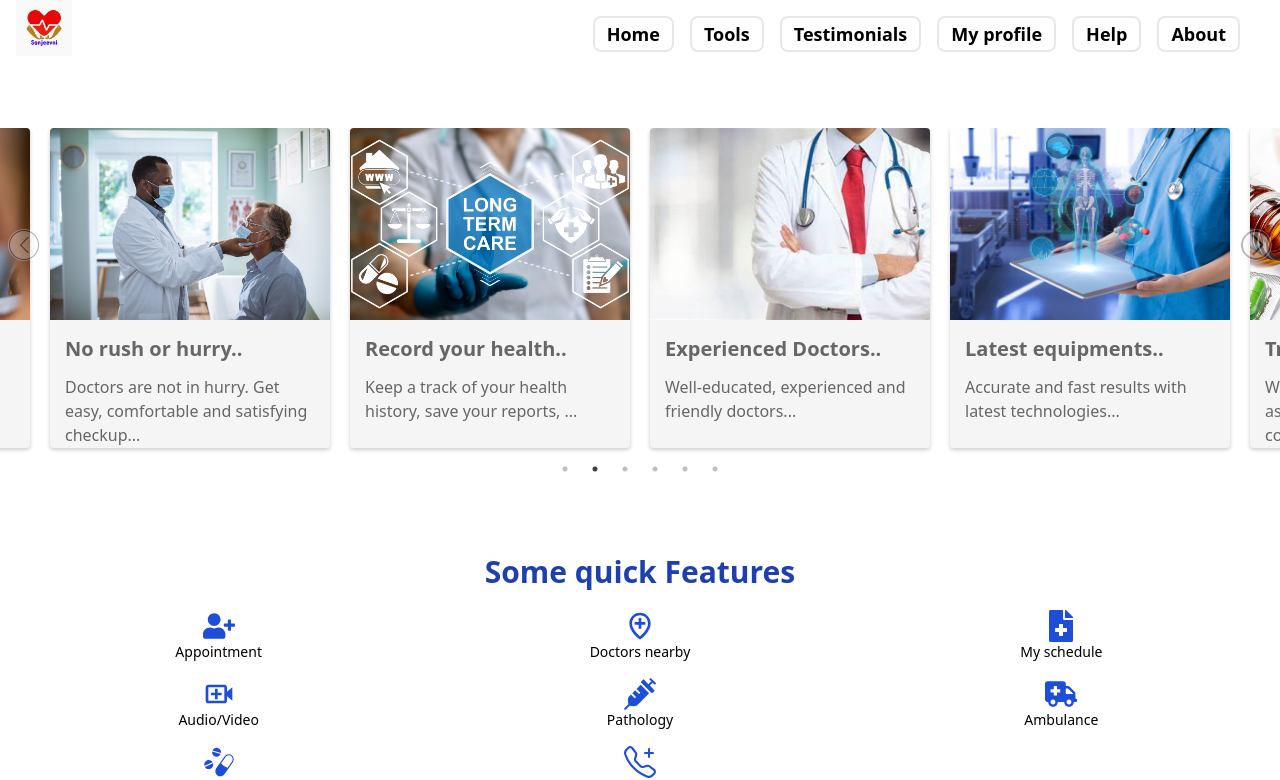
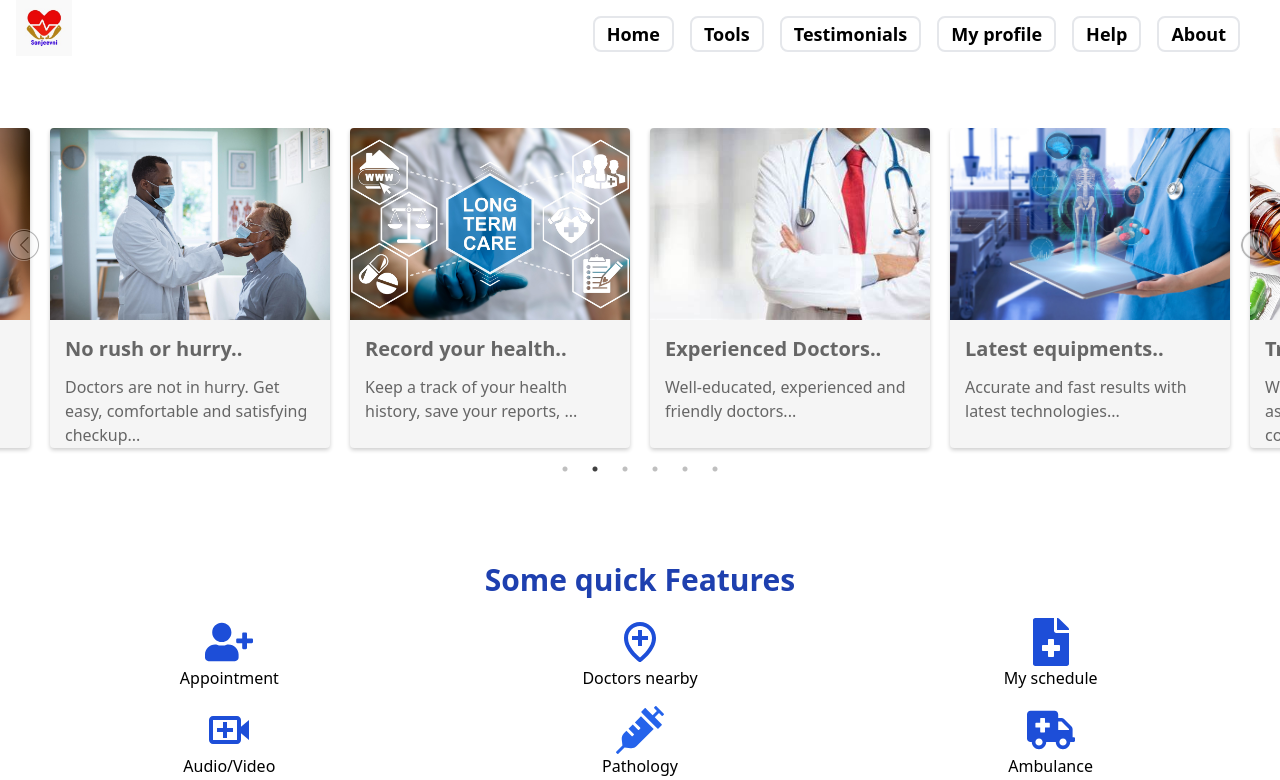
Before and after one commit to codechampriyanshu/Sanjeevani, a React (Create React App) app in the folder frontend/: page / in a window 1280 px wide. Shown: the top 780 px of the page. Built offline with nearby package versions, Linux system fonts and the light colour scheme.

Commit message:
first commit

```diff
--- a/frontend/src/Components/Tools/Tools.jsx
+++ b/frontend/src/Components/Tools/Tools.jsx
@@ -4,39 +4,39 @@ import {GiMedicines} from 'react-icons/gi'
 import {BsTelephonePlus} from 'react-icons/bs'
 const Tools=()=>{
     return (
-        <div className="px-4 py-8">
+        <div className="px-4 py-8 md:px-8 md:py-10">
         <span className="block py-5 text-center text-blue-800 select-none md:text-3xl md:font-bold md:mt-6">Some quick Features</span>
         <div className="grid grid-cols-3 gap-4">
             <div className="flex flex-col items-center justify-center">
-                <FaUserPlus className="w-8 h-8 text-blue-700"/>
-                <span className="text-sm ">Appointment</span>
+                <FaUserPlus className="w-12 h-12 text-blue-700"/>
+                <span className="text-sm-bold ">Appointment</span>
             </div>
             <div className="flex flex-col items-center justify-center">
-                <BiLocationPlus className="w-8 h-8 text-blue-700"/>
-                <span className="text-sm ">Doctors nearby</span>
+                <BiLocationPlus className="w-12 h-12 text-blue-700"/>
+                <span className="text-sm-bold ">Doctors nearby</span>
             </div>
             <div className="flex flex-col items-center justify-center">
-                <FaFileMedical className="w-8 h-8 text-blue-700"/>
-                <span className="text-sm ">My schedule</span>
+                <FaFileMedical className="w-12 h-12 text-blue-700"/>
+                <span className="text-sm-bold ">My schedule</span>
             </div>
             <div className="flex flex-col items-center justify-center">
-                <BiVideoPlus className="w-8 h-8 text-blue-700"/>
-                <span className="text-sm ">Audio/Video</span>
+                <BiVideoPlus className="w-12 h-12 text-blue-700"/>
+                <span className="text-sm-bold ">Audio/Video</span>
             </div>
             <div className="flex flex-col items-center justify-center">
-                <FaSyringe className="w-8 h-8 text-blue-700"/>
-                <span className="text-sm ">Pathology</span>
+                <FaSyringe className="w-12 h-12 text-blue-600"/>
+                <span className="text-sm-bold ">Pathology</span>
             </div>
             <div className="flex flex-col items-center justify-center">
-                <FaAmbulance className="w-8 h-8 text-blue-700"/>
-                <span className="text-sm ">Ambulance</span>
+                <FaAmbulance className="w-12 h-12 text-blue-700"/>
+                <span className="text-sm-bold ">Ambulance</span>
             </div>
             <div className="flex flex-col items-center justify-center">
-                <GiMedicines className="w-8 h-8 text-blue-700"/>
-                <span className="text-sm ">Medicines</span>
+                <GiMedicines className="w-12 h-12 text-blue-700"/>
+                <span className="text-sm-bold">Medicines</span>
             </div>
             <div className="flex flex-col items-center justify-center">
-                <BsTelephonePlus className="w-8 h-8 text-blue-700"/>
+                <BsTelephonePlus className="w-12 h-12 text-blue-700"/>
                 <span className="text-sm ">Guide Contacts</span>
             </div>
         </div>
```
Also changed, not shown: 2 other files (tests, documents, lock files or other folders).
